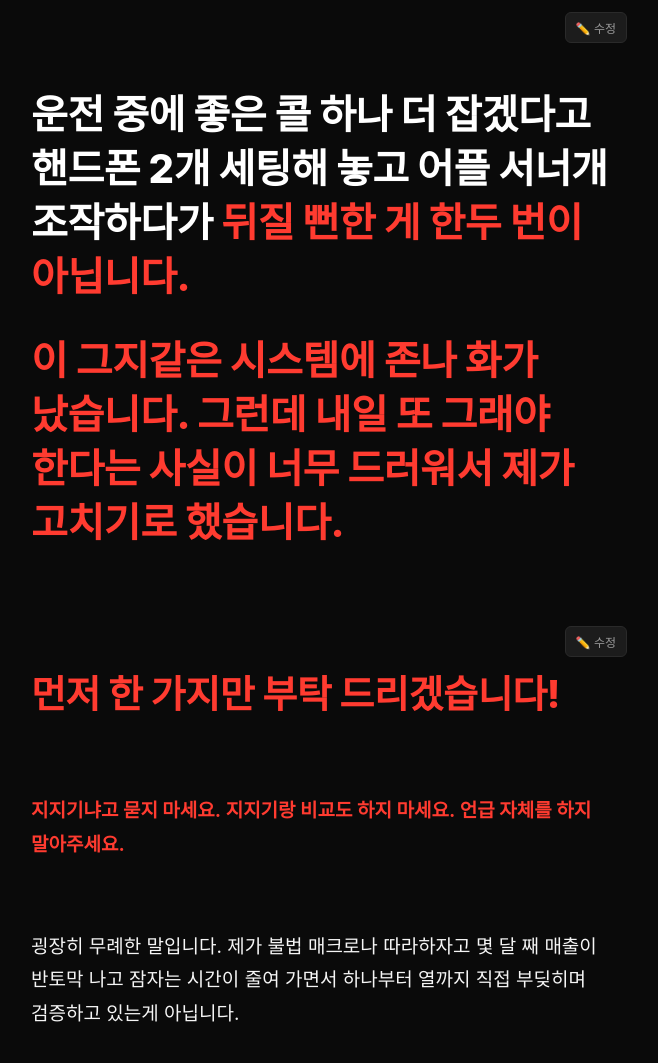
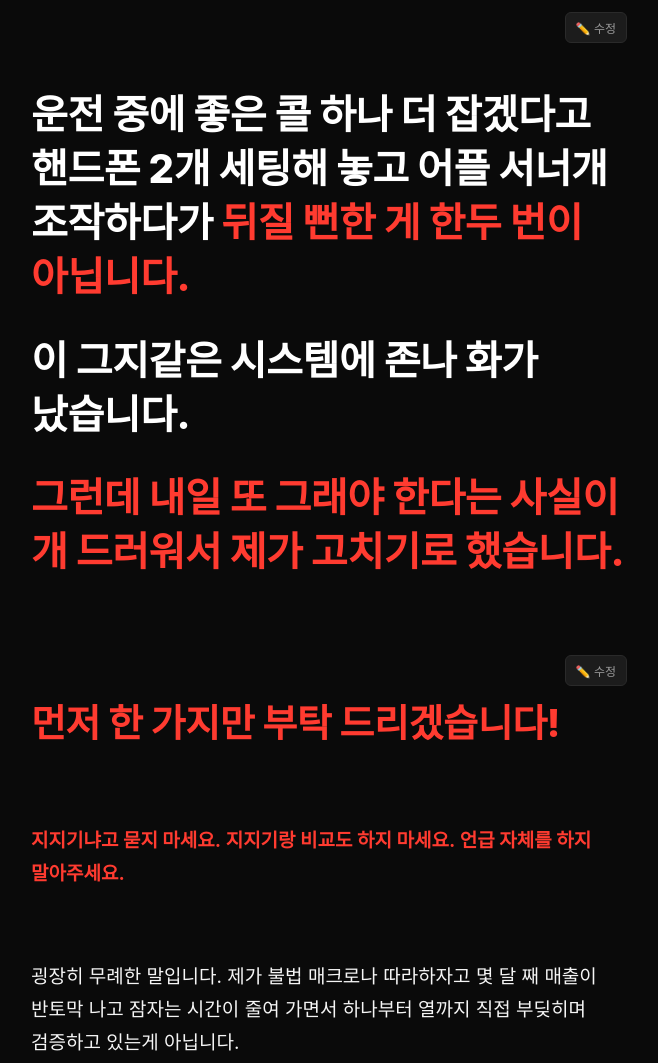
Before and after one commit to pnomade12-lgtm/quickpilot-landing, a plain HTML site: page index.html in a window 1280 px wide. Shown: the top 1063 px of the page, without its empty margins (311-969 px from the left). Drawn offline with Linux system fonts and the light colour scheme.

Commit message:
편집: hero 박스 (랜딩 편집 UI)

```diff
--- a/index.html
+++ b/index.html
@@ -243,7 +243,7 @@
   <!-- HERO -->
   <header class="hero box" data-box="hero">
     <div class="box-content"><h1>운전 중에 좋은 콜 하나 더 잡겠다고 핸드폰 2개 세팅해 놓고 어플 서너개 조작하다가
-        <span class="pop">뒤질 뻔한 게 한두 번이 아닙니다.</span></h1><div><span class="pop"><br></span></div><h1><span class="pop">이 그지같은 시스템에 존나 화가 났습니다. 그런데 내일 또 그래야 한다는 사실이 너무 드러워서 제가 고치기로 했습니다.</span></h1>
+        <span class="pop">뒤질 뻔한 게 한두 번이 아닙니다.</span></h1><div><span class="pop"><br></span></div><h1>이 그지같은 시스템에 존나 화가 났습니다.</h1><div><br></div><h1><span class="pop">그런데 내일 또 그래야 한다는 사실이 개 드러워서 제가 고치기로 했습니다.</span></h1>
     </div>
   </header>
 
```
